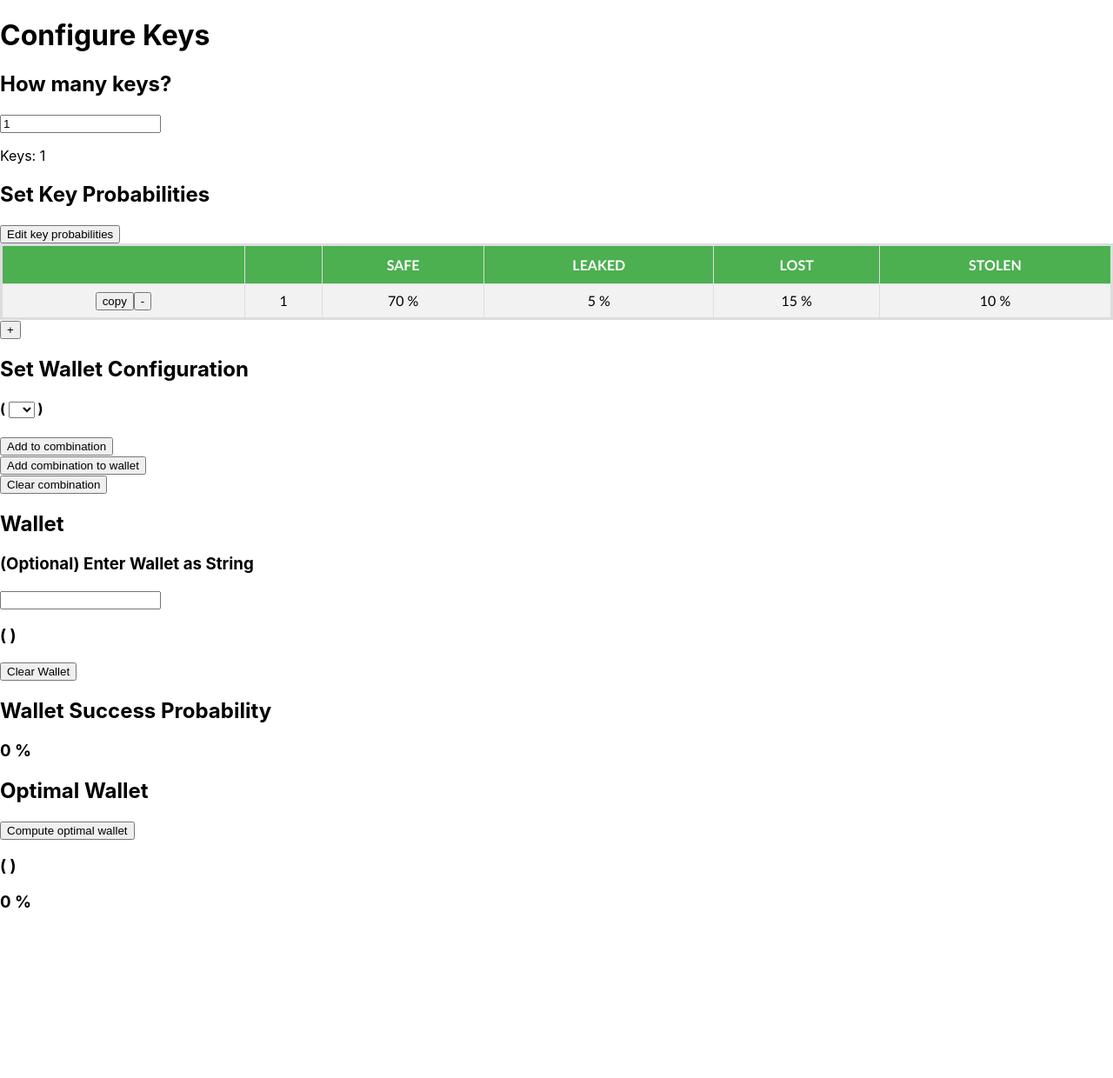
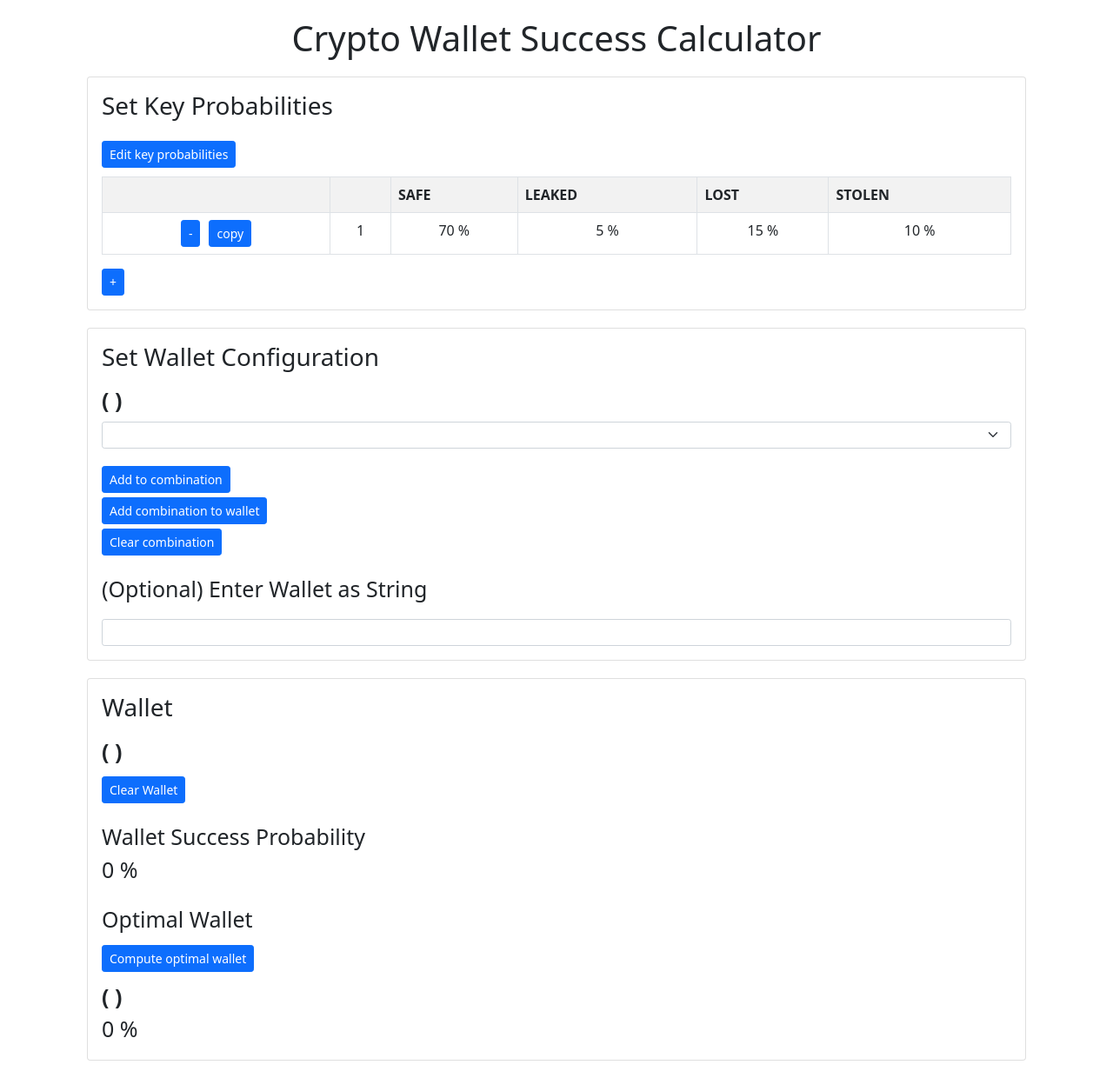
Before and after one commit to ZenGo-X/crypto-key-calculator, a React (Create React App) app: page / in a window 1280 px wide. Shown: the whole page at 87% size. Before the commit the page ends 1068 px from the top, so only its background shows below. Built offline with nearby package versions, Linux system fonts and the light colour scheme.

Commit message:
prettified the page + reset the optimal wallet to 0 when changing key state

```diff
--- a/package.json
+++ b/package.json
@@ -6,7 +6,9 @@
     "@testing-library/jest-dom": "^5.14.1",
     "@testing-library/react": "^11.2.7",
     "@testing-library/user-event": "^12.8.3",
+    "bootstrap": "^5.1.1",
     "react": "^17.0.2",
+    "react-bootstrap": "^2.0.0-rc.1",
     "react-dom": "^17.0.2",
     "react-scripts": "4.0.3",
     "react-select": "^5.1.0",
--- a/src/App.css
+++ b/src/App.css
@@ -37,7 +37,7 @@
   }
 }
 
-#keyProbabilities {
+/* #keyProbabilities {
   text-align: center;
   font-family: "Trebuchet MS", Arial, Helvetica, sans-serif;
   border-collapse: collapse;
@@ -60,4 +60,4 @@
   text-align: center;
   background-color: #4CAF50;
   color: white;
-}
+} */
--- a/src/App.js
+++ b/src/App.js
@@ -1,4 +1,9 @@
 import React, { useState } from 'react';
+import Button from 'react-bootstrap/Button';
+import Table from 'react-bootstrap/Table';
+import Form from 'react-bootstrap/Form';
+import Card from 'react-bootstrap/Card';
+import 'bootstrap/dist/css/bootstrap.min.css';
 import './App.css';
 
 function App() {
@@ -42,6 +47,8 @@ function App() {
         }
       }
       setKeyProbabilityTable(keyProbabilitiesUpdatedTable);
+      setOptimalWalletProb(0);
+      setOptimalWallet([]);
     }
     else {
       setKeyProbabilitiesUpdatedTable(keyProbabilityTable);
@@ -62,6 +69,8 @@ function App() {
 
     setKeyProbabilityTable(keyProbabilityTable);
     setKeyNum(keyNum + 1);
+    setOptimalWalletProb(0);
+    setOptimalWallet([]);
   }
 
   function removeKey(index) {
@@ -78,6 +87,8 @@ function App() {
     setWallet([]);
     setSelectedKeyForCombination(-1);
     setCombinationToAdd([]);
+    setOptimalWalletProb(0);
+    setOptimalWallet([]);
   }
 
   function addKey() {
@@ -88,12 +99,14 @@ function App() {
 
     setKeyProbabilityTable(keyProbabilityTable);
     setKeyNum(keyNum + 1);
+    setOptimalWalletProb(0);
+    setOptimalWallet([]);
   }
 
   function renderKeyProbInputRow(index) {
     if (isEditingProbabilities) {
       return (
-        <tr key={index}>
+        <tr key={index} style={{ textAlign: 'center' }}>
           <td></td>
           <td>{index + 1}</td>
           <td><input type="number" defaultValue={keyProbabilityTable.safe[index] * 100} onChange={(event) => updateKeyProbabilities('safe', index, parseFloat(event.target.value))} /> %</td>
@@ -105,8 +118,8 @@ function App() {
     }
     else {
       return (
-        <tr key={index}>
-          <td><button onClick={() => duplicateKey(index)}>copy</button><button onClick={() => removeKey(index)}>-</button></td>
+        <tr key={index} style={{ textAlign: 'center' }}>
+          <td style={{ alignItems: 'center' }}><Button size='sm' onClick={() => removeKey(index)}>-</Button><Button style={{ marginLeft: '10px' }} size='sm' onClick={() => duplicateKey(index)}>copy</Button></td>
           <td>{index + 1}</td>
           <td>{toPercent(keyProbabilityTable.safe[index])}</td>
           <td>{toPercent(keyProbabilityTable.leaked[index])}</td>
@@ -234,7 +247,7 @@ function App() {
     let wallet = [];
     for (let binComb of binWallet) {
       let combination = [];
-      for (let i = 0; i < keyNum ; i++) {
+      for (let i = 0; i < keyNum; i++) {
         if ((binComb & (1 << i)) > 0) {
           combination.push(i);
         }
@@ -406,9 +419,9 @@ function App() {
       }
     }
 
-    return (<div><h4>( {displayCurrentState}  <select value={selectedKeyForCombination} onChange={(event) => setSelectedKeyForCombination(event.target.value)}>
+    return (<div><div style={{ fontSize: '25px', fontWeight: 'bold', marginBottom: '5px', marginTop: '15px' }}>( {displayCurrentState}   )</div> <Form.Select size='sm' value={selectedKeyForCombination} onChange={(event) => setSelectedKeyForCombination(event.target.value)}>
       {options}
-    </select> )</h4> <button onClick={addToCombination}>Add to combination</button></div>)
+    </Form.Select> <Button style={{ marginTop: '20px', marginBottom: '5px' }} size='sm' onClick={addToCombination}>Add to combination</Button></div>)
   }
 
   let keyProbInputs = [];
@@ -418,39 +431,59 @@ function App() {
 
   return (
     <div>
-      <h1>Configure Keys</h1>
-      <h2>How many keys?</h2>
+      <link
+        rel="stylesheet"
+        href="https://cdn.jsdelivr.net/npm/bootstrap@5.1.1/dist/css/bootstrap.min.css"
+        integrity="sha384-F3w7mX95PdgyTmZZMECAngseQB83DfGTowi0iMjiWaeVhAn4FJkqJByhZMI3AhiU"
+        crossorigin="anonymous"
+      />
+      <h1 style={{ marginLeft: '100px', marginRight: '100px', marginTop: '20px', textAlign: 'center' }}>Crypto Wallet Success Calculator</h1>
+      {/* <h2>How many keys?</h2>
       <input type="number" defaultValue={keyNum} onChange={(event) => updateKeyNum(parseInt(event.target.value))} />
-      <p>Keys: {keyNum}</p>
+      <p>Keys: {keyNum}</p> */}
 
-      <h2>Set Key Probabilities</h2>
-      <button onClick={toggleEditingMode}>{isEditingProbabilities ? "Submit changes" : "Edit key probabilities"}</button>
-      <table id='keyProbabilities'>
-        <tbody>
-          <tr>{renderTableHeader()}</tr>
-          {keyProbInputs}
-        </tbody>
-      </table>
-      <button onClick={addKey}>+</button>
+      <Card style={{ marginLeft: '100px', marginRight: '100px', marginTop: '20px' }}>
+        <Card.Body>
+          <Card.Title style={{ fontSize: '28px' }}>Set Key Probabilities</Card.Title>
+          <Button style={{ marginTop: '15px', marginBottom: '10px' }} size='sm' onClick={toggleEditingMode}>{isEditingProbabilities ? "Submit changes" : "Edit key probabilities"}</Button>
+          <Table striped bordered hover id='keyProbabilities'>
+            <tbody>
+              <tr>{renderTableHeader()}</tr>
+              {keyProbInputs}
+            </tbody>
+          </Table>
+          <Button size='sm' onClick={addKey}>+</Button>
+        </Card.Body>
+      </Card>
 
-      <h2>Set Wallet Configuration</h2>
-      {displayCombinationEditor()}
+      <Card style={{ marginLeft: '100px', marginRight: '100px', marginTop: '20px' }}>
+        <Card.Body>
+          <Card.Title style={{ fontSize: '28px' }}>Set Wallet Configuration</Card.Title>
+          {displayCombinationEditor()}
 
-      <button onClick={addCombinationToWallet}>Add combination to wallet</button><br />
-      <button onClick={() => { setCombinationToAdd([]); setSelectedKeyForCombination(-1); }}>Clear combination</button>
-      <h2>Wallet</h2>
-      <h3>(Optional) Enter Wallet as String</h3>
-      <input type="text" onChange={(event) => parseWalletFromString(event.target.value)} />
+          <Button style={{ marginBottom: '5px' }} size='sm' onClick={addCombinationToWallet}>Add combination to wallet</Button><br />
+          <Button style={{ marginBottom: '20px' }} size='sm' onClick={() => { setCombinationToAdd([]); setSelectedKeyForCombination(-1); }}>Clear combination</Button>
 
-      <h3>{displayWallet(wallet)}</h3>
-      <button onClick={() => { setWallet([]) }}>Clear Wallet</button>
-      <h2>Wallet Success Probability</h2>
-      <h3>{toPercent(computeProbabilityForWallet(wallet))}</h3>
+          <Card.Text style={{ fontSize: '25px' }}>(Optional) Enter Wallet as String</Card.Text>
+          <Form.Control type="text" size='sm' onChange={(event) => parseWalletFromString(event.target.value)} />
+        </Card.Body>
+      </Card>
 
-      <h2>Optimal Wallet</h2>
-      <button onClick={() => {setOptimalWallet([]);setOptimalWalletProb(0);findOptimalWallet();}}>Compute optimal wallet</button>
-      <h3>{displayWallet(optimalWallet)}</h3>
-      <h3>{toPercent(optimalWalletProb)}</h3>
+      <Card style={{ marginLeft: '100px', marginRight: '100px', marginTop: '20px', marginBottom: '20px' }}>
+        <Card.Body>
+          <Card.Title style={{ fontSize: '28px' }}>Wallet</Card.Title>
+          <div style={{ fontSize: '25px', fontWeight: 'bold', marginTop: '15px', marginBottom: '10px' }}>{displayWallet(wallet)}</div>
+          <Button style={{ marginBottom: '20px' }} size='sm' onClick={() => { setWallet([]) }}>Clear Wallet</Button>
+
+          <div style={{ fontSize: '25px' }}>Wallet Success Probability</div>
+          <div style={{ fontSize: '25px', marginBottom: '20px' }}>{toPercent(computeProbabilityForWallet(wallet))}</div>
+
+          <div style={{ fontSize: '25px', marginBottom: '10px' }}>Optimal Wallet</div>
+          <Button style={{ marginBottom: '10px' }} size='sm' onClick={() => { setOptimalWallet([]); setOptimalWalletProb(0); findOptimalWallet(); }}>Compute optimal wallet</Button>
+          <div style={{ fontSize: '25px', fontWeight: 'bold' }}>{displayWallet(optimalWallet)}</div>
+          <div style={{ fontSize: '25px' }}>{toPercent(optimalWalletProb)}</div>
+        </Card.Body>
+      </Card>
     </div>
   );
 }
```
Also changed, not shown: 1 other file (tests, documents, lock files or other folders).
